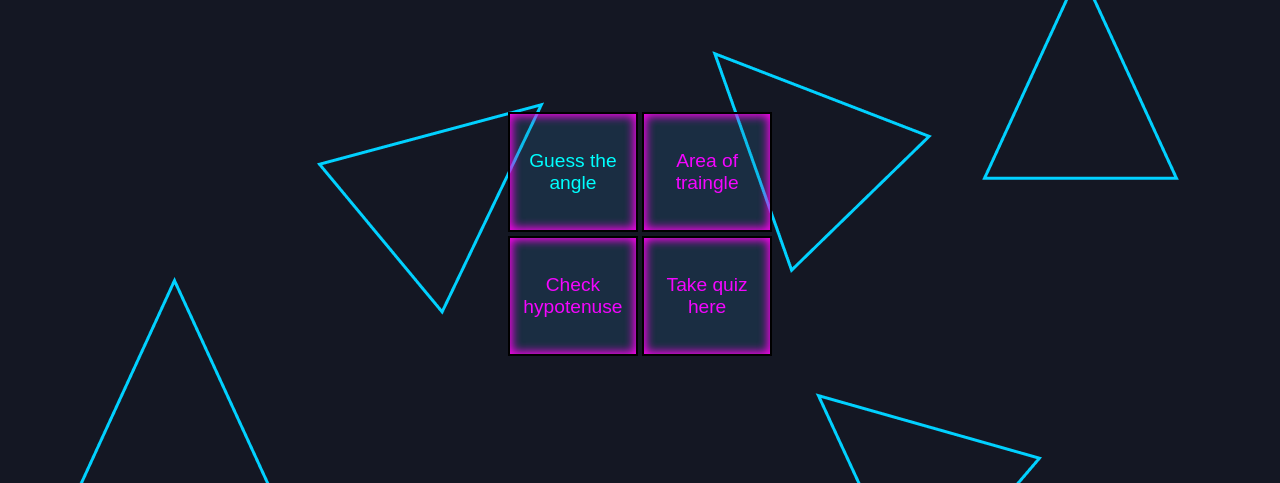
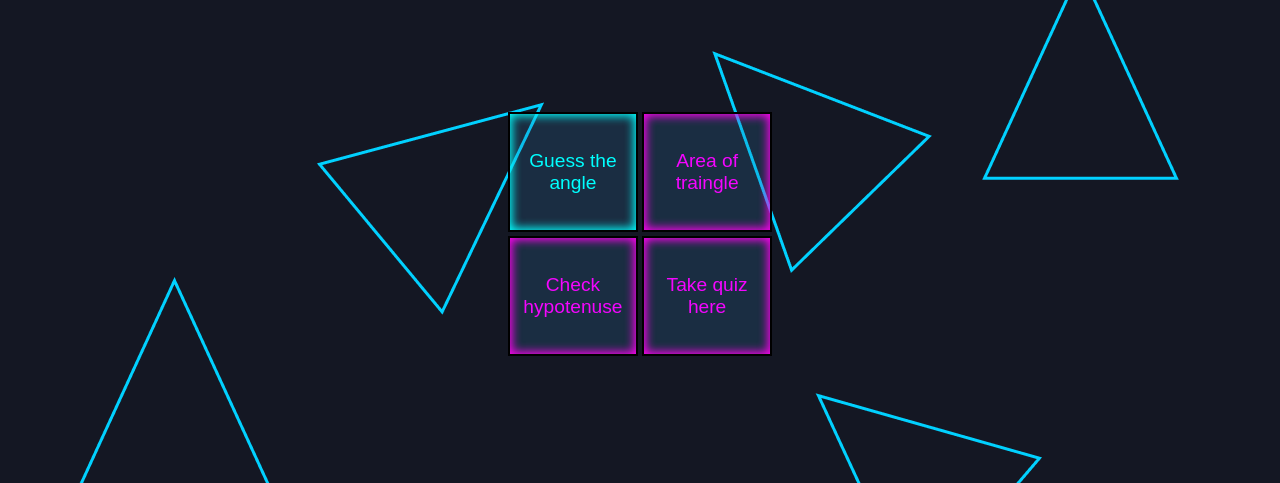
Before and after one commit to jeetech77/Build-Trangle-Quiz, a plain HTML site: page index.html in a window 1280 px wide. In both pictures the pointer is over the button "Guess the angle". Shown: the part 247-730 px from the top of the page. Drawn offline with Linux system fonts and the light colour scheme.

Commit message:
Style : Fixed Shadow

```diff
--- a/style.css
+++ b/style.css
@@ -34,10 +34,6 @@ nav a{
     margin: .5rem;
     padding: 10px;
 }
-.btn:hover{
-    text-decoration: none;
-    color: aqua;
-}
 .common{
     width: 100vw;
     display: flex;
@@ -53,6 +49,9 @@ nav a{
     flex-direction: column;
     grid-area: main;
 }
+
+/* Media quiries here */
+
 @media screen and (max-width:300px) {
     .box{
         display: flex;
@@ -60,6 +59,7 @@ nav a{
     }
 
 }
+
 .btn{
     box-shadow: inset 0px 0px 10px 2px rgb(255, 0, 242);
     outline: none;
@@ -70,6 +70,10 @@ nav a{
     height: 120px;
     color: var(--sec-color);
     margin: 2px 0;
+}
+.btn:hover{
+    box-shadow: inset 0px 0px 10px 2px aqua;
+    color: aqua;
 }
 .btnhover:hover{
     color: aqua;
```
